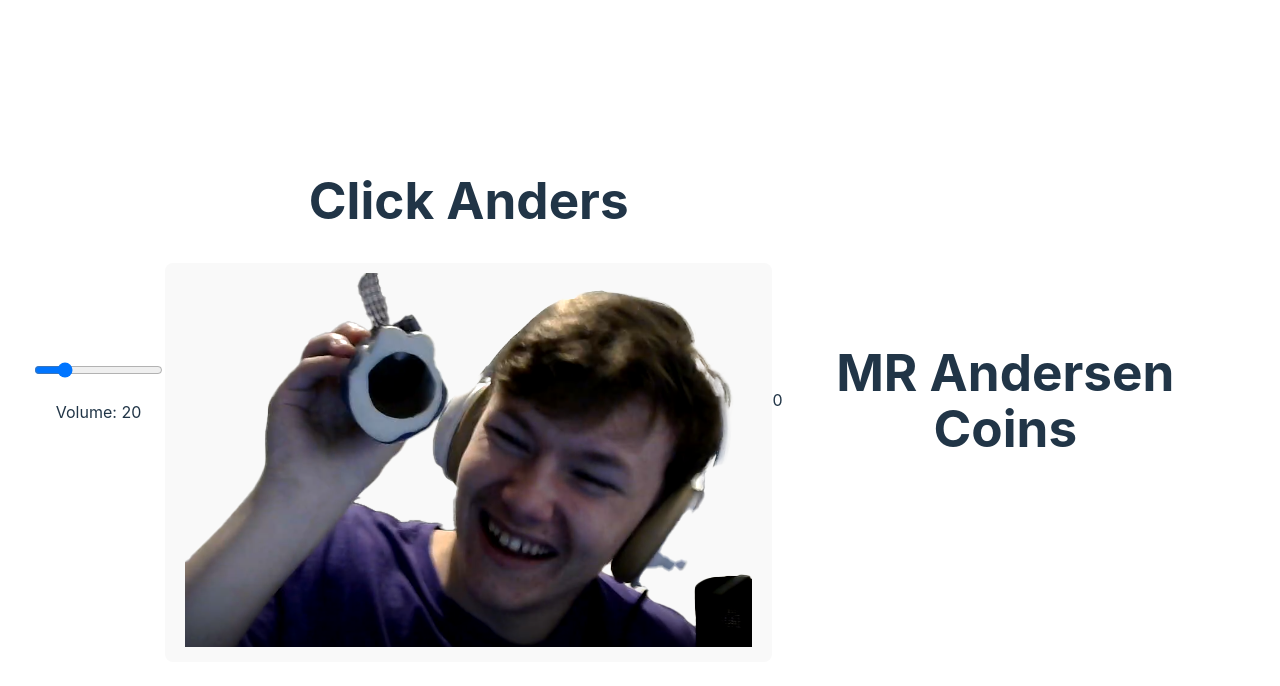
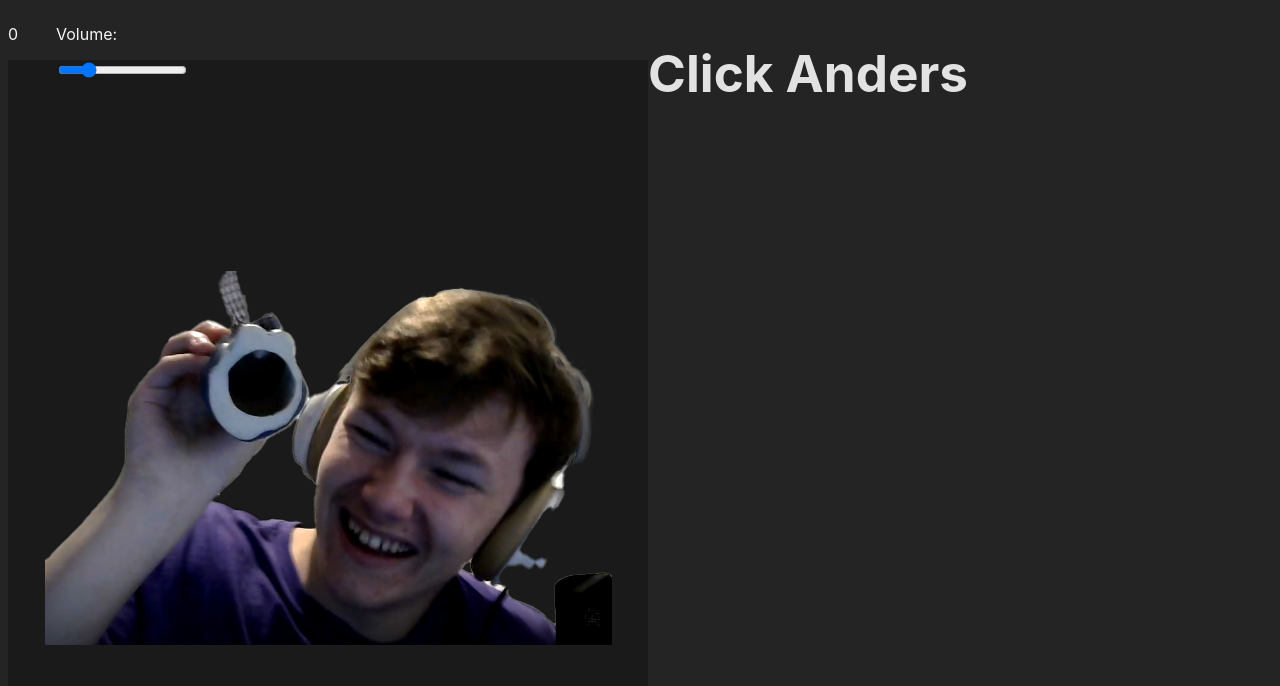
Before and after one commit to BBroOW/Anders-Clicker, a React (Vite) app: page / in a window 1280 px wide. Shown: the top 686 px of the page. Built offline with nearby package versions, Linux system fonts and the light colour scheme.

Commit message:
Gjort masse drit som ikkke blir bra

```diff
--- a/src/App.css
+++ b/src/App.css
@@ -1,54 +1,92 @@
-#root {
-  max-width: 1280px;
-  margin: 0 auto;
-  padding: 2rem;
+#page {
+  display: flex;
+  flex-direction: row;
+  background-color:#242424 ;
+}
+
+
+p{
+  color: whitesmoke;
+}
+
+#main-button {
+  position: relative;
+  margin-left: 0; /* Updated margin to cover the left half of the screen */ /* Make the button cover half of the screen width */
+}
+
+#title{
+  width: 3rem;
+  z-index: 999;
+  align-items: center;
+}
+
+#title h1{
+  justify-content: center;
+  z-index: 999;
   text-align: center;
 }
 
-/* video id cover screen */
-#page {
-  display: flex;
-  flex-direction: row;
+#volume {
+  z-index: 999;
+  position:absolute;
+  margin-left: 3rem;
   align-items: center;
+
 }
 
-#main-button{
-  order: 0;
+#coins {
+  margin-right: 20px;
 }
 
-#volume {
-  /* Add any necessary styling for the volume slider */
+#displayClick {
+  z-index: 999;
+}
+
+:root {
+  font-family: Inter, system-ui, Avenir, Helvetica, Arial, sans-serif;
+  font-weight: 400;
+
+  color-scheme: light dark;
+  color: rgba(255, 255, 255, 0.87);
+  background-color: #242424;
+
+}
+
+body{
+  overflow: hidden;
+}
+
+a {
+  font-weight: 500;
+  color: #646cff;
+  text-decoration: inherit;
+}
+a:hover {
+  color: #535bf2;
 }
 
 
-
-#coins {
-  order: 1; /* Move the coins div to the left of the button */
-  margin-right: 20px; /* Adjust margin as needed */
+h1 {
+  position: absolute;
+  z-index: 999;
+  width: 20rem;
+  font-size: 3.2em;
+  align-items: center;
+  text-align: center
 }
 
-#displayClick {
-  order: 0;
+#main-button button {
+  width: 50vw;
+  height: 100vh;
+  border: 1px solid transparent;
+  padding: 0.6em 1.2em;
+  font-size: 1em;
+  font-weight: 500;
+  font-family: inherit;
+  background-color: #1a1a1a;
+  cursor: pointer;
+  bottom: 0;
 }
-
-#søppelenhet {
-  /* Add any necessary styling for the button */
+button:hover {
+  border-color: #646cff;
 }
-
-
-#fnaf {
-  top: 0;
-  left: 0;
-  position: absolute;
-  width: 100%;
-  height: 100%;
-  object-fit: cover;
-}
-
-
-
-
-
-video::-webkit-media-controls {
-  display: none;
-}
--- a/src/App.jsx
+++ b/src/App.jsx
@@ -1,5 +1,6 @@
 import React, { useState, useEffect } from "react";
 import "./App.css";
+import "./index.css";
 import anders1 from "./assets/images/anders1.png";
 import anders2 from "./assets/images/anders2.png";
 import anders3 from "./assets/images/anders3.png";
@@ -46,6 +47,8 @@ function playMusic() {
   randomNumberMusic(); // Select a new random song
   song = new Audio(randomSong);
 
+  // set default volume
+  song.volume = audioVolume;
   // Set isSongPlaying to true to indicate that a song is playing
   isSongPlaying = true;
 
@@ -88,7 +91,7 @@ function App() {
 
   // Function to handle button click
   function onClick() {
-
+    playMusic();
     //scale only the img every time you click and after you click it goes back to normal
     document.getElementById("img").style.transform = "scale(1.1)";
     setTimeout(() => {
@@ -96,7 +99,7 @@ function App() {
     }, 100);
 
 
-    playMusic();
+
     const randomNumber = Math.floor(Math.random() * 1000);
     console.log(randomNumber);
 
@@ -206,11 +209,13 @@ function App() {
 */
   return (
     <div id="page">
+
       <div id="video">
         <video id="fnaf" src={video} style={{ display: "none" }} />
       </div>
       {/* Volume slider */}
       <div id="volume">
+        <p>Volume: <span id="demo"></span></p>
         <input
           type="range"
           min="0"
@@ -220,24 +225,18 @@ function App() {
           id="myRange"
           onChange={handleVolumeChange}
         />
-        <p>
-          Volume: <span id="demo">{Math.round(audioVolume * 100)}</span>
-        </p>
+
       </div>
       <div id="main-button">
-        <h1>Click Anders</h1>
+      <p id="displayClick"></p>
       <button type="button" id="søppelenhet" onClick={onClick}>
         <img src={image} id="img" alt="Anders" />
       </button>
       </div>
+      <div id="title">
+        <h1>Click Anders</h1>
+      </div>
 
-      <div id="coins">
-        <h1>MR Andersen Coins</h1>
-        <p></p>
-      </div>
-      <div id="displayClick">
-        <p></p>
-      </div>
     </div>
   );
 }
--- a/src/index.css
+++ b/src/index.css
@@ -1,17 +1,15 @@
 :root {
   font-family: Inter, system-ui, Avenir, Helvetica, Arial, sans-serif;
-  line-height: 1.5;
   font-weight: 400;
 
   color-scheme: light dark;
   color: rgba(255, 255, 255, 0.87);
   background-color: #242424;
 
-  font-synthesis: none;
-  text-rendering: optimizeLegibility;
-  -webkit-font-smoothing: antialiased;
-  -moz-osx-font-smoothing: grayscale;
-  -webkit-text-size-adjust: 100%;
+}
+
+body{
+  overflow: hidden;
 }
 
 a {
@@ -23,21 +21,19 @@ a:hover {
   color: #535bf2;
 }
 
-body {
-  margin: 0;
-  display: flex;
-  place-items: center;
-  min-width: 320px;
-  min-height: 100vh;
+
+h1 {
+  position: absolute;
+  z-index: 999;
+  width: 20rem;
+  font-size: 3.2em;
+  align-items: center;
+  text-align: center
 }
 
-h1 {
-  font-size: 3.2em;
-  line-height: 1.1;
-}
-
-button {
-  border-radius: 8px;
+#main-button button {
+  width: 50vw;
+  height: 100vh;
   border: 1px solid transparent;
   padding: 0.6em 1.2em;
   font-size: 1em;
@@ -45,25 +41,8 @@ button {
   font-family: inherit;
   background-color: #1a1a1a;
   cursor: pointer;
-  transition: border-color 0.25s;
+  bottom: 0;
 }
 button:hover {
   border-color: #646cff;
 }
-button:focus,
-button:focus-visible {
-  outline: 4px auto -webkit-focus-ring-color;
-}
-
-@media (prefers-color-scheme: light) {
-  :root {
-    color: #213547;
-    background-color: #ffffff;
-  }
-  a:hover {
-    color: #747bff;
-  }
-  button {
-    background-color: #f9f9f9;
-  }
-}
```
